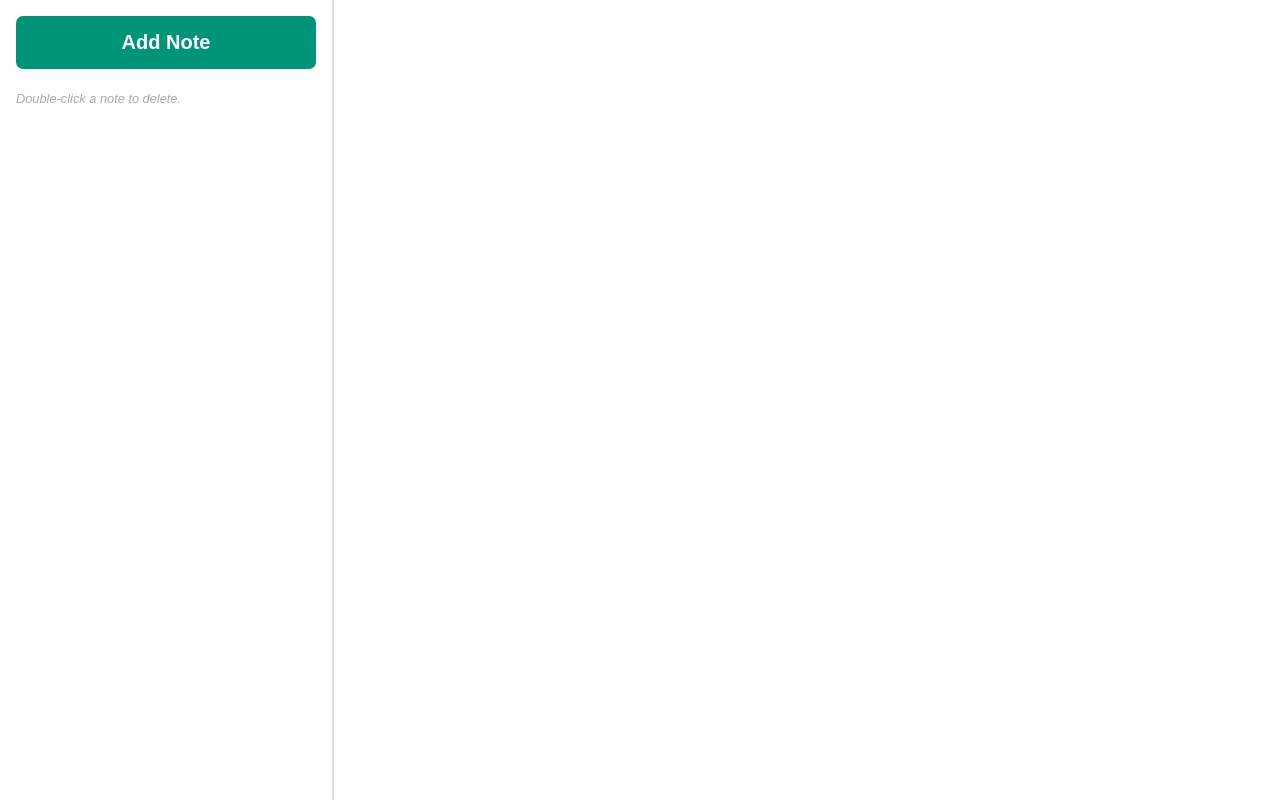
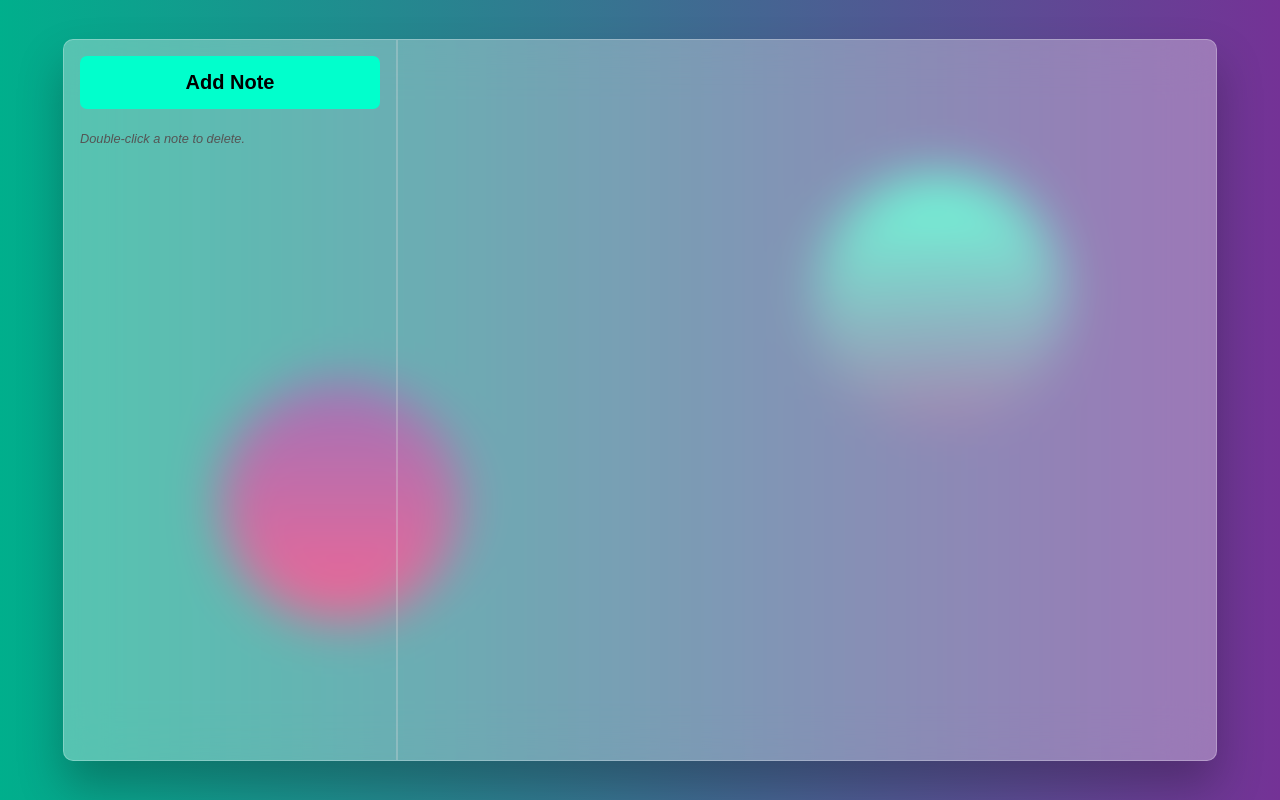
Before and after one commit to TristanBalman/Notes-App-Project, a plain HTML site: page index.html in a window 1280 px wide. Drawn offline with Linux system fonts and the light colour scheme.

Commit message:
Cleaned up styles and formatting.
Added some extra styling and cleaned up some of the JS to reflect best practices.

```diff
--- a/css/main.css
+++ b/css/main.css
@@ -1,7 +1,63 @@
+* {
+  background: none;
+}
+
 html,
 body {
   height: 100%;
   margin: 0;
+}
+
+body {
+  background: linear-gradient(0.25turn, #00af8c, #743296);
+  position: absolute;
+  display: flex;
+  justify-content: center;
+  align-items: center;
+}
+
+section {
+  display: flex;
+  justify-content: center;
+  align-items: center;
+  height: 100vh;
+  width: 100vw;
+}
+
+section::before {
+  content: "";
+  position: absolute;
+  width: 240px;
+  height: 240px;
+  background: linear-gradient(#743296, #e91e63);
+  border-radius: 50%;
+  transform: translate(-300px, 100px);
+}
+
+section::after {
+  content: "";
+  position: absolute;
+  width: 250px;
+  height: 250px;
+  background: linear-gradient(#28ffc9, rgba(255, 40, 113, 0.2));
+  border-radius: 50%;
+  transform: translate(300px, -100px);
+}
+
+.notes__container {
+  width: 90vw;
+  height: 90vh;
+  margin: 0 auto;
+  /* Glassmorphism Effect Start */
+  background: rgba(255, 255, 255, 0.323);
+  z-index: 1;
+  box-shadow: 0 25px 45px rgba(0, 0, 0, 0.25);
+  border: 1px solid rgba(255, 255, 255, 0.25);
+  border-right: 0 25px 45px rgba(255, 255, 255, 0.1);
+  border-bottom: 0 25px 45px rgba(255, 255, 255, 0.1);
+  backdrop-filter: blur(25px);
+  border-radius: 10px;
+  /* Glassmorphism Effect End */
 }
 
 .notes {
@@ -14,7 +70,7 @@ body {
 }
 
 .notes__sidebar {
-    border-right: 2px solid #dddddd;
+  border-right: 2px solid #dddddd50;
   flex-shrink: 0;
   overflow-y: auto;
   padding: 1em;
@@ -22,10 +78,10 @@ body {
 }
 
 .notes__add--btn {
-    background: #009578;
+  background: #01ffcc;
   border: none;
   border-radius: 7px;
-    color: #ffffff;
+  color: #000;
   cursor: pointer;
   font-size: 1.25em;
   font-weight: bold;
@@ -39,7 +95,7 @@ body {
 }
 
 .notes__instruction {
-    color: #aaaaaa;
+  color: #555555;
   font-style: italic;
   font-size: 0.8em;
   cursor: default;
@@ -54,7 +110,7 @@ body {
 }
 
 .notes__list-item--selected {
-    background: #eeeeee;
+  background: #eeeeee5a;
   border-radius: 7px;
   font-weight: bold;
 }
@@ -65,17 +121,20 @@ body {
 }
 
 .notes__small--title {
-    font-size: 1.2em;
+  font-size: 1em;
 }
 
 .notes__small--body {
   padding: 0 10px;
+  font-size: 0.8em;
+  font-style: italic;
 }
 
 .notes__small--updated {
-    color: #aaaaaa;
+  color: #5e5e5e;
   font-style: italic;
   text-align: right;
+  font-size: 0.7em;
 }
 
 .notes__preview {
--- a/index.html
+++ b/index.html
@@ -8,8 +8,10 @@
     <link rel="stylesheet" href="css/main.css" />
   </head>
   <body>
-    <div class="notes" id="app">
-      <!-- <div class="notes__sidebar">
+    <section class="notes__section">
+      <div class="notes__container">
+        <div class="notes" id="app">
+          <!-- <div class="notes__sidebar">
         <button class="notes__add--btn" type="button">Add Note</button>
         <div class="notes__list">
           <div class="notes__list-item">
@@ -27,7 +29,9 @@
         />
         <textarea class="notes__body"></textarea>
       </div> -->
-    </div>
+        </div>
+      </div>
+    </section>
     <script src="js/main.js" type="module"></script>
   </body>
 </html>
--- a/js/NotesView.js
+++ b/js/NotesView.js
@@ -47,7 +47,7 @@ export default class NotesView {
   }
 
   _createListItemHTML(id, title, body, updated) {
-    const MAX_BODY_LENGTH = 30;
+    const MAX_BODY_LENGTH = 60;
 
     return `
         <div class="notes__list-item" data-note-id="${id}">
```
Also changed, not shown: assets/cartographer.png (added). Lines whose indentation alone changed are shown as unchanged.
